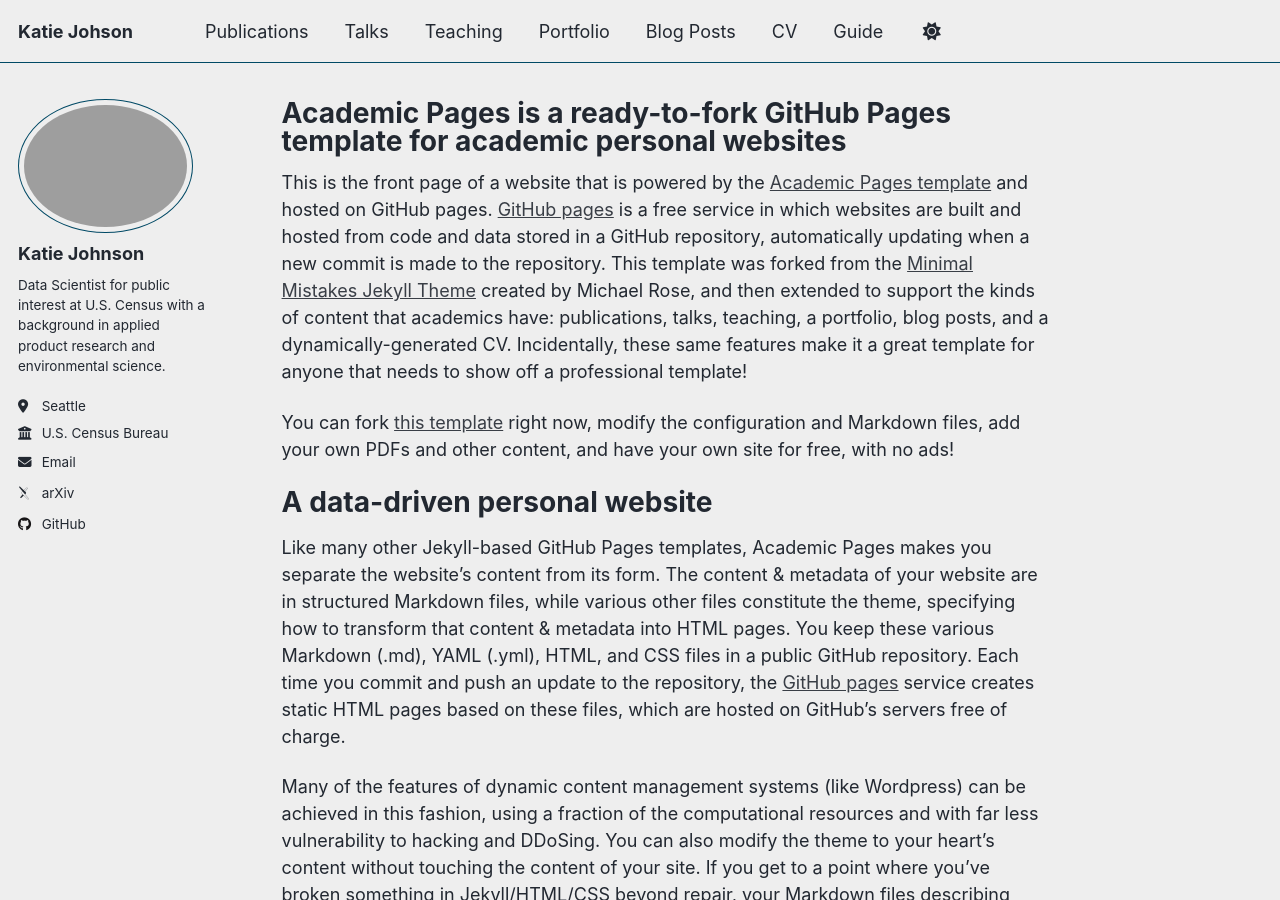
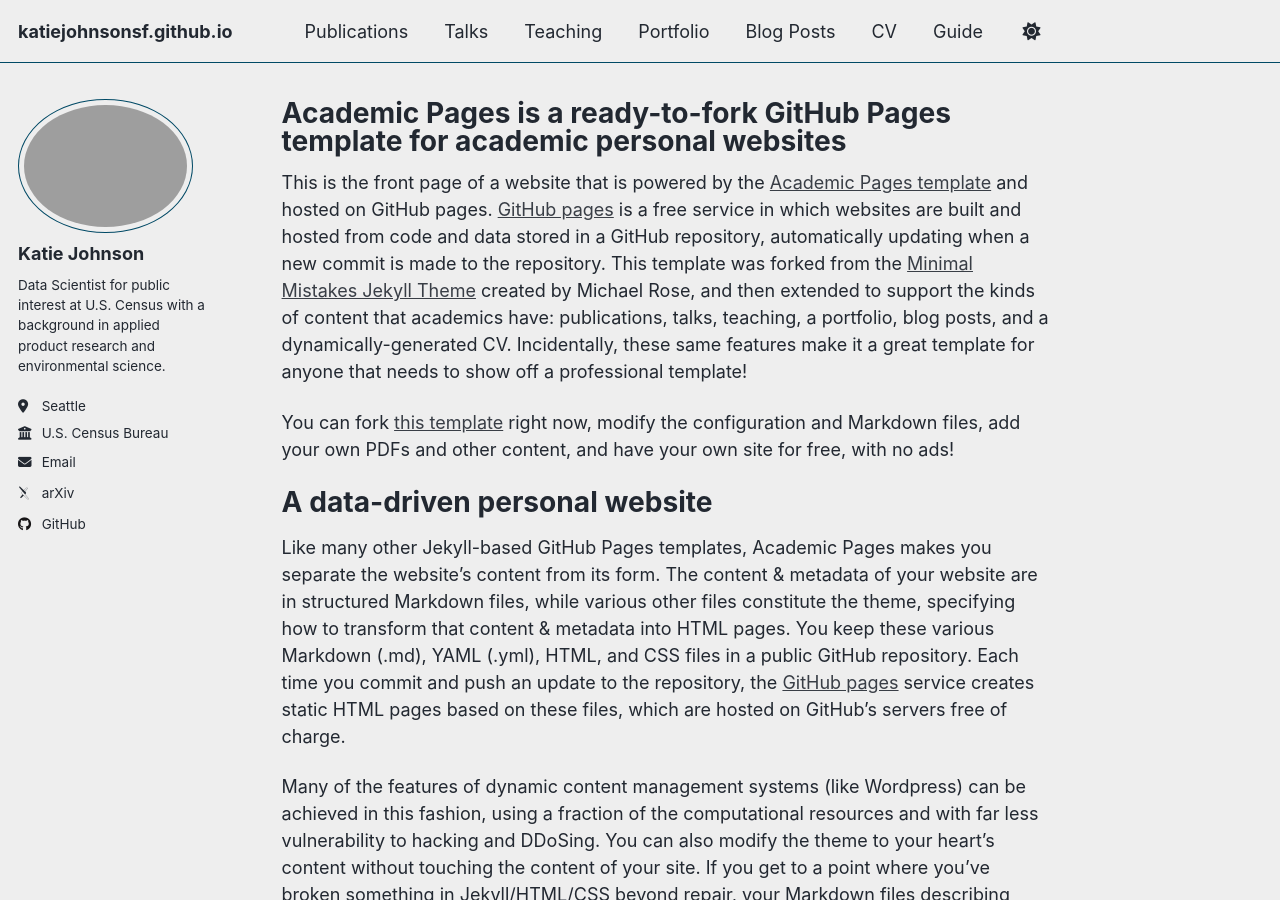
Before and after one commit to katiejohnsonsf/katiejohnsonsf.github.io, a Jekyll site: the page built from _pages/about.md, in a window 1280 px wide and 900 px high. Built offline with Jekyll 4.4.1, drawn with Linux system fonts in a browser that asks for light colours; some web fonts are replaced; a script that is not in the unit is left out.

Commit message:
Comment out site title in _config.yml
Comment out the title in the configuration file.

```diff
--- a/_config.yml
+++ b/_config.yml
@@ -9,7 +9,7 @@
 # Basic Site Settings
 locale                   : "en-US"
 site_theme               : "air" # Currently available options are "default", "air"
-title                    : "Katie Johson"
+#title                    : "Katie Johson"
 title_separator          : "-"
 name                     : &name "Katie Johnson"
 description              : &description "Katie Johnson's academic portfolio"   # Update this with a general description of your site, this is the default if not overridden by a page
```
